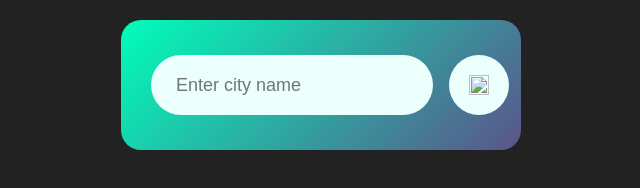
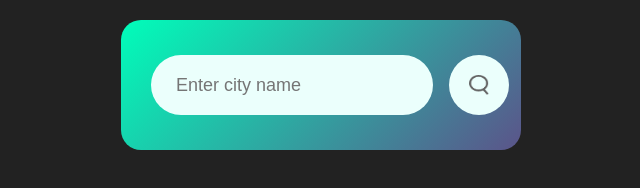
Before and after one commit to Janaki35/weatherapp2, a plain HTML site: page index.html in a window 1280 px wide. Shown: the full height of the page, 319-959 px from the left. Drawn offline with Linux system fonts and the light colour scheme; files whose address does not match are found by name.

Commit message:
Update index.html

```diff
--- a/index.html
+++ b/index.html
@@ -9,7 +9,7 @@
     <div class="card">
         <div class="search">
             <input type="text" placeholder="Enter city name" spellcheck="false">
-            <button><img src="images/search.png" height="10" width="10"></button>
+            <button><img src="https://github.com/Janaki35/weatherapp2/blob/main/search.png?raw=true" height="10" width="10"></button>
         </div>
         <div class="error">
             <p>Invalid City Name</p>
```
